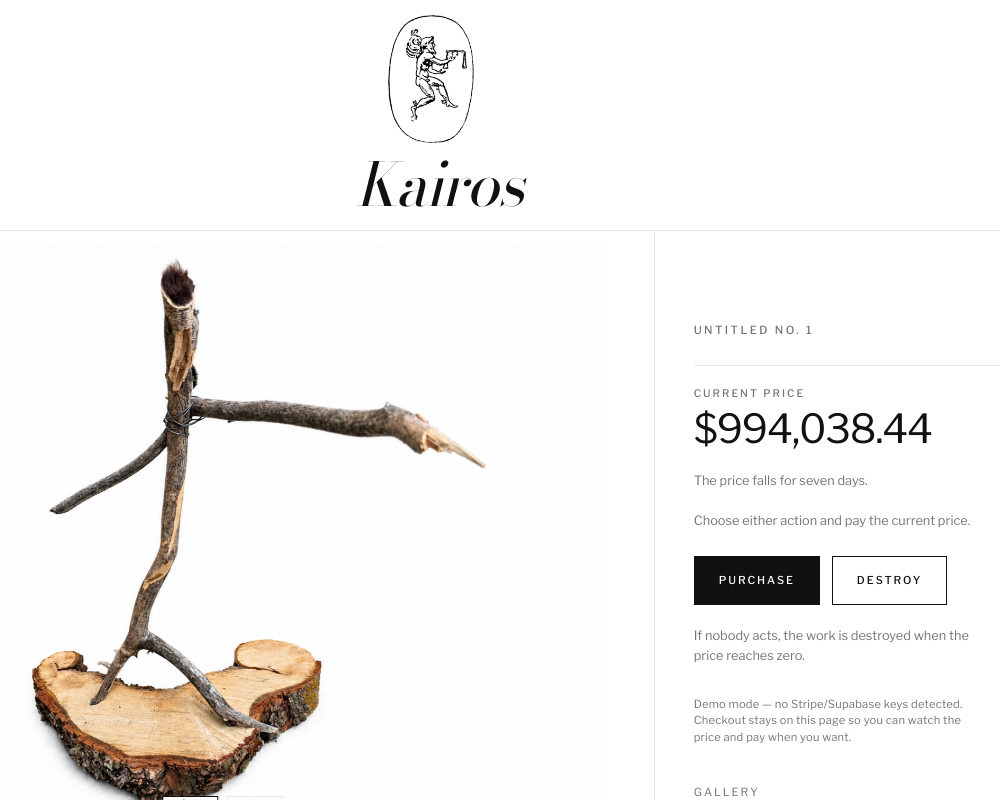
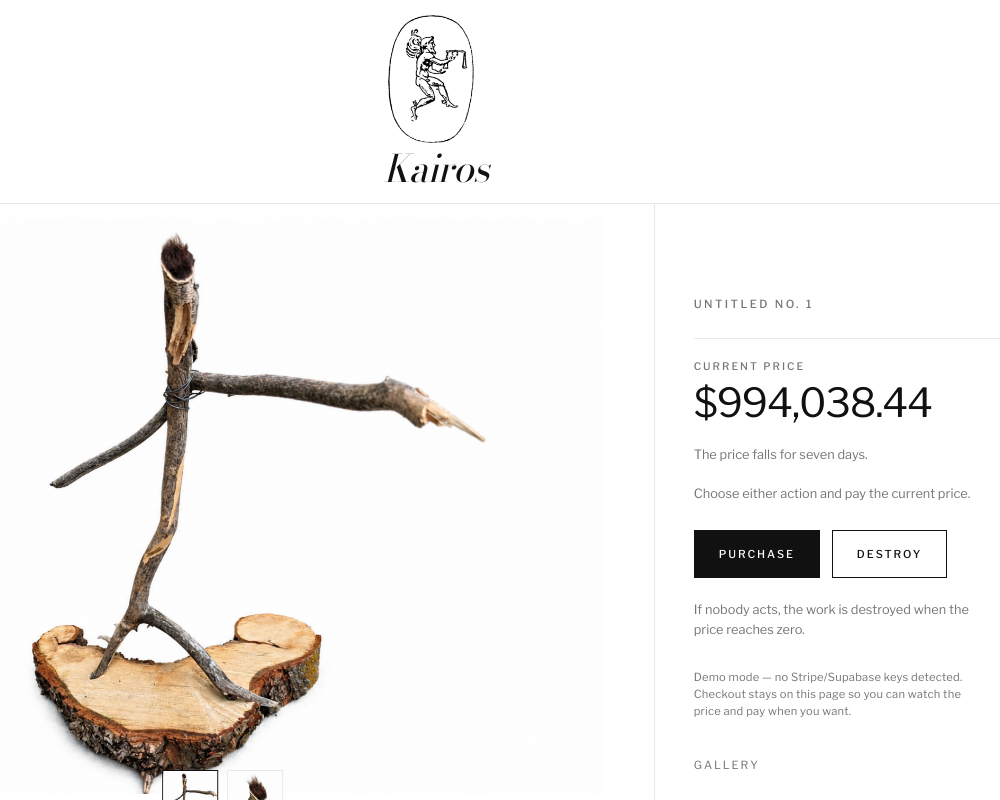
Before and after one commit to kylem4444/kairos, a Next.js app: page / in a window 1280 px wide. Shown: the top 800 px of the page, without its empty margins (209-1209 px from the left). Built offline with nearby package versions, Linux system fonts and the light colour scheme; no server answers.

Commit message:
Restore preview seal and wordmark sizes by fixing CSS specificity.

```diff
--- a/src/app/globals.css
+++ b/src/app/globals.css
@@ -51,31 +51,12 @@ body {
   border-bottom: 1px solid var(--line);
 }
 
-.sale-seal {
-  display: grid;
-  justify-items: center;
-  justify-content: center;
-  align-items: center;
-  gap: 0.4rem;
-  width: max-content;
-  margin-inline: auto;
-  text-align: center;
-}
-
+/* Keep after .brand / .brand-lockup so preview sizes win (see block below). */
 .sale-mark {
   display: block;
   width: 5.5rem !important;
   height: auto !important;
   margin-inline: auto;
-}
-
-.sale-wordmark {
-  margin: 0;
-  font-size: clamp(1.75rem, 3vw, 2.35rem);
-  line-height: 1;
-  text-align: center;
-  /* Bodoni italic reads left of its box — nudge to sit under the seal */
-  transform: translateX(0.14em);
 }
 
 .sale-body {
@@ -288,6 +269,27 @@ body {
   letter-spacing: -0.02em;
   line-height: 1;
   text-transform: none;
+}
+
+/* Layout-6 seal: must beat .brand-lockup / .brand (same element uses both classes). */
+.brand-lockup.sale-seal {
+  display: grid;
+  justify-items: center;
+  justify-content: center;
+  align-items: center;
+  gap: 0.4rem;
+  width: max-content;
+  margin-inline: auto;
+  text-align: center;
+}
+
+.brand.sale-wordmark {
+  margin: 0;
+  font-size: clamp(1.75rem, 3vw, 2.35rem);
+  line-height: 1;
+  text-align: center;
+  /* Bodoni italic reads left of its box — nudge to sit under the seal */
+  transform: translateX(0.14em);
 }
 
 .artwork-details {
```
